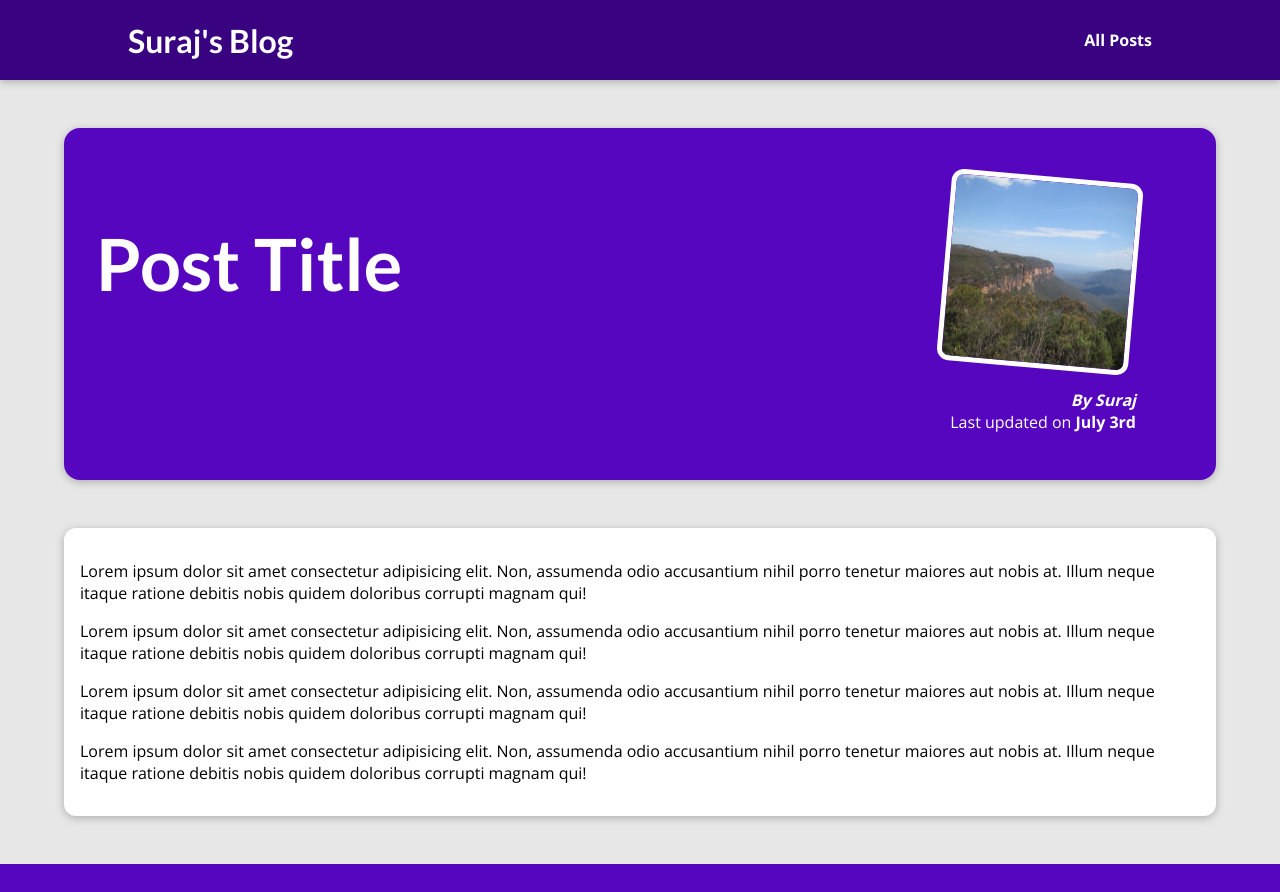
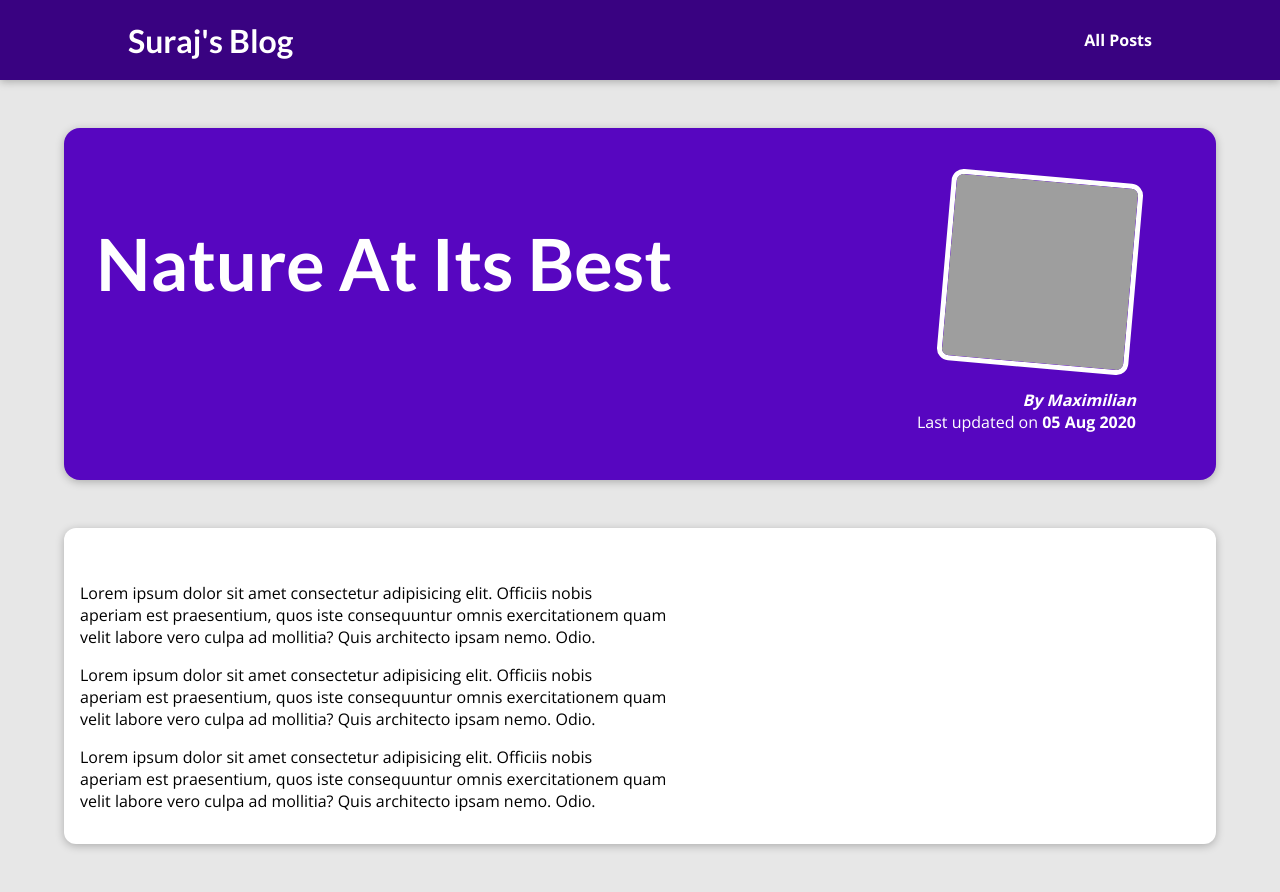
Before and after one commit to surajwate/django-site-project, a Django app: page /posts/into-the-woods in a window 1280 px wide. Before the commit the page ends 864 px from the top, so only its background shows below. Run offline with Django 4.2, Linux system fonts and the light colour scheme; grey boxes are pictures that could not be loaded.

Commit message:
404 and single page
Added single page and 404 page

```diff
--- a/blog/templates/blog/post-detail.html
+++ b/blog/templates/blog/post-detail.html
@@ -2,7 +2,7 @@
 {% load static %}
 
 {% block title %}
-This Post Title
+    {{ post.title }}
 {% endblock title %}
 
 {% block css_files %}
@@ -12,28 +12,17 @@
 
 {% block content %}
     <section id='summary'>
-        <h2>Post Title</h2>
+        <h2>{{ post.title }}</h2>
         <article>
-            <img src="{% static 'blog/images/mountains.jpg' %}" alt="Post Title">
-            <address>By Suraj</address>
+            <img src="{% static 'blog/images/'|add:post.image %}" alt="{{ post.title }}">
+            <address>By {{ post.author }}</address>
             <div>
-                Last updated on <time>July 3rd</time>
+                Last updated on <time>{{ post.date|date:"d M Y" }}</time>
             </div>
         </article>
     </section>
 
     <main>
-        <p>
-            Lorem ipsum dolor sit amet consectetur adipisicing elit. Non, assumenda odio accusantium nihil porro tenetur maiores aut nobis at. Illum neque itaque ratione debitis nobis quidem doloribus corrupti magnam qui!
-        </p>
-        <p>
-            Lorem ipsum dolor sit amet consectetur adipisicing elit. Non, assumenda odio accusantium nihil porro tenetur maiores aut nobis at. Illum neque itaque ratione debitis nobis quidem doloribus corrupti magnam qui!
-        </p>
-        <p>
-            Lorem ipsum dolor sit amet consectetur adipisicing elit. Non, assumenda odio accusantium nihil porro tenetur maiores aut nobis at. Illum neque itaque ratione debitis nobis quidem doloribus corrupti magnam qui!
-        </p>
-        <p>
-            Lorem ipsum dolor sit amet consectetur adipisicing elit. Non, assumenda odio accusantium nihil porro tenetur maiores aut nobis at. Illum neque itaque ratione debitis nobis quidem doloribus corrupti magnam qui!
-        </p>
+        {{ post.content|linebreaks }}
     </main>
 {% endblock content %}
--- a/blog/views.py
+++ b/blog/views.py
@@ -75,7 +75,12 @@
     })
 
 def posts(request):
-    return render(request, "blog/all-posts.html")
+    return render(request, "blog/all-posts.html", {
+        "all_posts": all_posts
+    })
 
 def post_detail(request, slug):
-    return render(request, "blog/post-detail.html")
+    identified_post = next(post for post in all_posts if post['slug'] == slug)
+    return render(request, "blog/post-detail.html", {
+        "post": identified_post
+    })
```
Also changed, not shown: blog/templates/blog/all-posts.html (+4 -6 lines), templates/404.html (added, +10 -0 lines).
